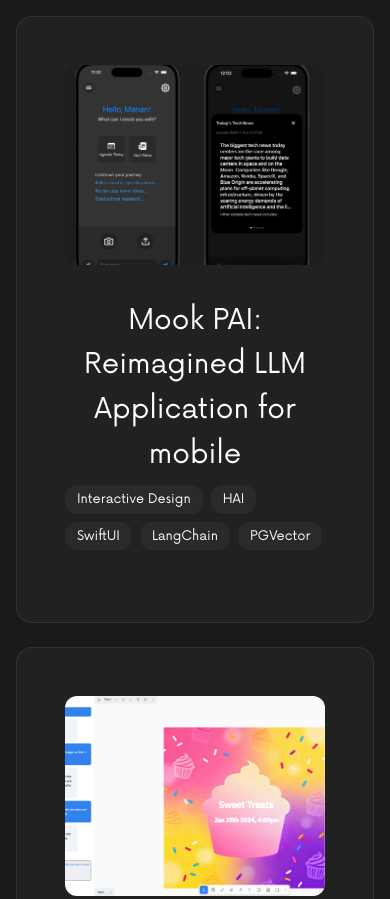
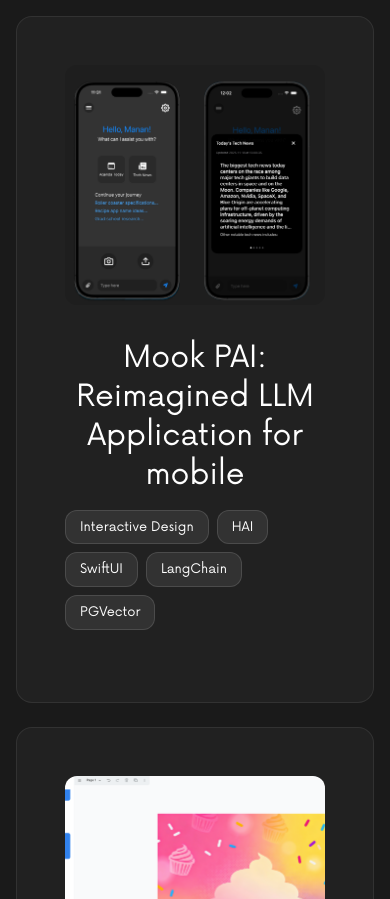
Before and after one commit to RepeatingEmu772/miniwb, a website built with Vite: page index.html in a window 390 px wide. Shown: the part 911-1810 px from the top of the page. Built offline with nearby package versions, Linux system fonts and the light colour scheme.

Commit message:
fx: mobil layout improvements

```diff
--- a/src/pages/HomePage.ts
+++ b/src/pages/HomePage.ts
@@ -25,23 +25,6 @@
   imageWrapper.appendChild(image);
 
   appendChildren(hero, heroContent, imageWrapper);
-
-  // Education section
-  const educationSection = createElement('section', 'home-section');
-  const educationTitle = createElement('h2', 'section-title', 'Education');
-  const educationContent = createElement('div', 'section-content');
-
-  const education = createElement('div', 'education-item');
-  const schoolName = createElement('h3', 'item-title', 'University of Minnesota, Twin Cities');
-  const degree = createElement('p', 'item-subtitle', 'B.S. in Computer Science');
-  const eduYear = createElement('span', 'item-year', 'September 2020 - May 2024');
-  const eduDesc = createElement('p', 'item-description',
-    'Focused on Artificial Intelligence, Machine Learning, Software Engineering and Systems Design. Dean\'s List honoree.'
-  );
-
-  appendChildren(education, schoolName, degree, eduYear, eduDesc);
-  appendChildren(educationContent, education);
-  appendChildren(educationSection, educationTitle, educationContent);
 
   // Experience section
   const experienceSection = createElement('section', 'home-section');
@@ -74,34 +57,6 @@
   // Resume link
   const resumeLink = createElement('p', 'resume-link');
   resumeLink.innerHTML = 'view my <a href="/resume.pdf" target="_blank">resume</a> for all experiences and in depth descriptions';
-
-  // Continuous Learning section
-  const learningSection = createElement('section', 'home-section');
-  const learningTitle = createElement('h2', 'section-title', 'Continuous Learning');
-  const learningContent = createElement('div', 'section-content');
-
-  // Learning item 1
-  const learn1 = createElement('div', 'learning-item');
-  const course1 = createElement('h3', 'item-title', 'Interaction Design Specialization');
-  const platform1 = createElement('p', 'item-subtitle', 'Coursera - UC San Diego');
-  const learnYear1 = createElement('span', 'item-year', '2025');
-  const learnDesc1 = createElement('p', 'item-description',
-    'Comprehensive program covering user-centered design, prototyping, and evaluation methods. Built practical projects to enhance human-AI collaboration.'
-  );
-  appendChildren(learn1, course1, platform1, learnYear1, learnDesc1);
-
-  // Learning item 2
-  const learn2 = createElement('div', 'learning-item');
-  const course2 = createElement('h3', 'item-title', 'Human-Centered AI');
-  const platform2 = createElement('p', 'item-subtitle', 'Coursera - Clemson University');
-  const learnYear2 = createElement('span', 'item-year', '2025');
-  const learnDesc2 = createElement('p', 'item-description',
-    ' Explored principles of Human-Centered AI, focusing on creating AI systems aligned with human values, behavior, and responsible design.'
-  );
-  appendChildren(learn2, course2, platform2, learnYear2, learnDesc2);
-
-  appendChildren(learningContent, learn1, learn2);
-  appendChildren(learningSection, learningTitle, learningContent);
 
   // Featured Projects section
   const featuredSection = createElement('section', 'home-section');
@@ -152,7 +107,42 @@
 
   appendChildren(featuredSection, featuredTitle, featuredGrid, viewAllLink);
 
-  appendChildren(page, hero, featuredSection, educationSection, experienceSection, resumeLink, learningSection);
+  // Education & Continuous Learning section (combined)
+  const educationSection = createElement('section', 'home-section');
+  const educationTitle = createElement('h2', 'section-title', 'Education & Continuous Learning');
+  const educationContent = createElement('div', 'section-content');
+
+  const education = createElement('div', 'education-item');
+  const schoolName = createElement('h3', 'item-title', 'University of Minnesota, Twin Cities');
+  const degree = createElement('p', 'item-subtitle', 'B.S. in Computer Science');
+  const eduYear = createElement('span', 'item-year', 'September 2020 - May 2024');
+  const eduDesc = createElement('p', 'item-description',
+    'Focused on Artificial Intelligence, Machine Learning, Software Engineering and Systems Design. Dean\'s List honoree.'
+  );
+  appendChildren(education, schoolName, degree, eduYear, eduDesc);
+
+  const learn1 = createElement('div', 'learning-item');
+  const course1 = createElement('h3', 'item-title', 'Interaction Design Specialization');
+  const platform1 = createElement('p', 'item-subtitle', 'Coursera - UC San Diego');
+  const learnYear1 = createElement('span', 'item-year', '2025');
+  const learnDesc1 = createElement('p', 'item-description',
+    'Comprehensive program covering user-centered design, prototyping, and evaluation methods. Built practical projects to enhance human-AI collaboration.'
+  );
+  appendChildren(learn1, course1, platform1, learnYear1, learnDesc1);
+
+  const learn2 = createElement('div', 'learning-item');
+  const course2 = createElement('h3', 'item-title', 'Human-Centered AI');
+  const platform2 = createElement('p', 'item-subtitle', 'Coursera - Clemson University');
+  const learnYear2 = createElement('span', 'item-year', '2025');
+  const learnDesc2 = createElement('p', 'item-description',
+    ' Explored principles of Human-Centered AI, focusing on creating AI systems aligned with human values, behavior, and responsible design.'
+  );
+  appendChildren(learn2, course2, platform2, learnYear2, learnDesc2);
+
+  appendChildren(educationContent, education, learn1, learn2);
+  appendChildren(educationSection, educationTitle, educationContent);
+
+  appendChildren(page, hero, featuredSection, educationSection, experienceSection, resumeLink);
 
   return page;
 }
--- a/src/pages/PlacesPage.ts
+++ b/src/pages/PlacesPage.ts
@@ -17,8 +17,8 @@
     { location: 'Chicago', year: '2022' },
     { location: 'Dubai', year: '2025' },
     { location: 'Kendrick Lamar & SZA', year: '2025' },
+    { location: 'My first solo apartment', year: '2025' },
     { location: 'Dubai', year: '2025' },
-    { location: 'Detroit', year: '2025' },
     { location: 'Minneapolis', year: '2024' },
     { location: 'Minneapolis', year: '2022' },
     { location: 'New Delhi', year: '2022' },
@@ -30,7 +30,7 @@
     { location: 'Detroit', year: '2025' },
     { location: 'Lake of the Isles', year: '2025' },
     { location: 'Detroit', year: '2025' },
-    { location: 'My first solo apartment', year: '2025' },
+    { location: 'Detroit', year: '2025' },
     { location: 'Kendrick Lamar', year: '2023' },
     { location: 'Baby Keem', year: '2023' },
     { location: 'SZA', year: '2025' },
--- a/src/style.css
+++ b/src/style.css
@@ -310,6 +310,11 @@
   border-top: 1px solid var(--border-color);
 }
 
+.home-section + .home-section {
+  margin-top: var(--spacing-md);
+  padding-top: var(--spacing-md);
+}
+
 .section-title {
   font-size: var(--font-xl);
   font-weight: 300;
@@ -413,8 +418,8 @@
 .project-box:hover {
   background: var(--card-bg-elevated);
   border-color: var(--color-accent);
-  transform: translateY(-6px);
-  box-shadow: 0 12px 32px rgba(188, 231, 60, 0.15);
+  transform: translateY(-8px);
+  box-shadow: 0 16px 40px rgba(188, 231, 60, 0.25);
 }
 
 .project-box:focus-visible {
@@ -424,17 +429,18 @@
 
 .project-box-image {
   width: 100%;
-  height: 200px;
+  height: 240px;
   object-fit: cover;
   border-radius: 12px;
   margin-bottom: var(--spacing-md);
 }
 
 .project-box-title {
-  font-size: var(--font-lg);
+  font-size: 1.875rem;
   font-weight: 400;
   color: var(--color-text);
-  margin-bottom: var(--spacing-xs);
+  margin-bottom: var(--spacing-sm);
+  line-height: 1.3;
 }
 
 .project-box-description {
@@ -448,6 +454,7 @@
   font-size: 1rem;
   color: var(--color-text-light);
   margin-top: var(--spacing-md);
+  margin-bottom: 0;
   text-align: left;
 }
 
@@ -839,6 +846,27 @@
   .hero-bio {
     max-width: 100%;
   }
+
+  .place-image-wrapper {
+    max-width: 100% !important;
+    width: 100vw;
+    margin: 0 calc(-1 * var(--spacing-sm));
+    border-radius: 0;
+  }
+
+  .place-image {
+    border-radius: 0;
+  }
+
+  .place-info {
+    flex-direction: column;
+    gap: 0.5rem;
+  }
+
+  .place-location,
+  .place-year {
+    font-size: var(--font-md);
+  }
 }
 
 /* Page layouts */
@@ -1096,12 +1124,14 @@
 }
 
 .tech-tag {
-  background-color: rgba(255,255,255,0.04);
+  background-color: rgba(255,255,255,0.08);
   color: var(--color-text);
-  padding: 4px 12px;
+  padding: 6px 14px;
   border-radius: 12px;
   font-size: 13px;
   font-weight: 400;
+  border: 1px solid rgba(255, 255, 255, 0.12);
+  transition: all 0.2s ease;
 }
 
 /* Education cards */
```
Also changed, not shown: 2 other files.
